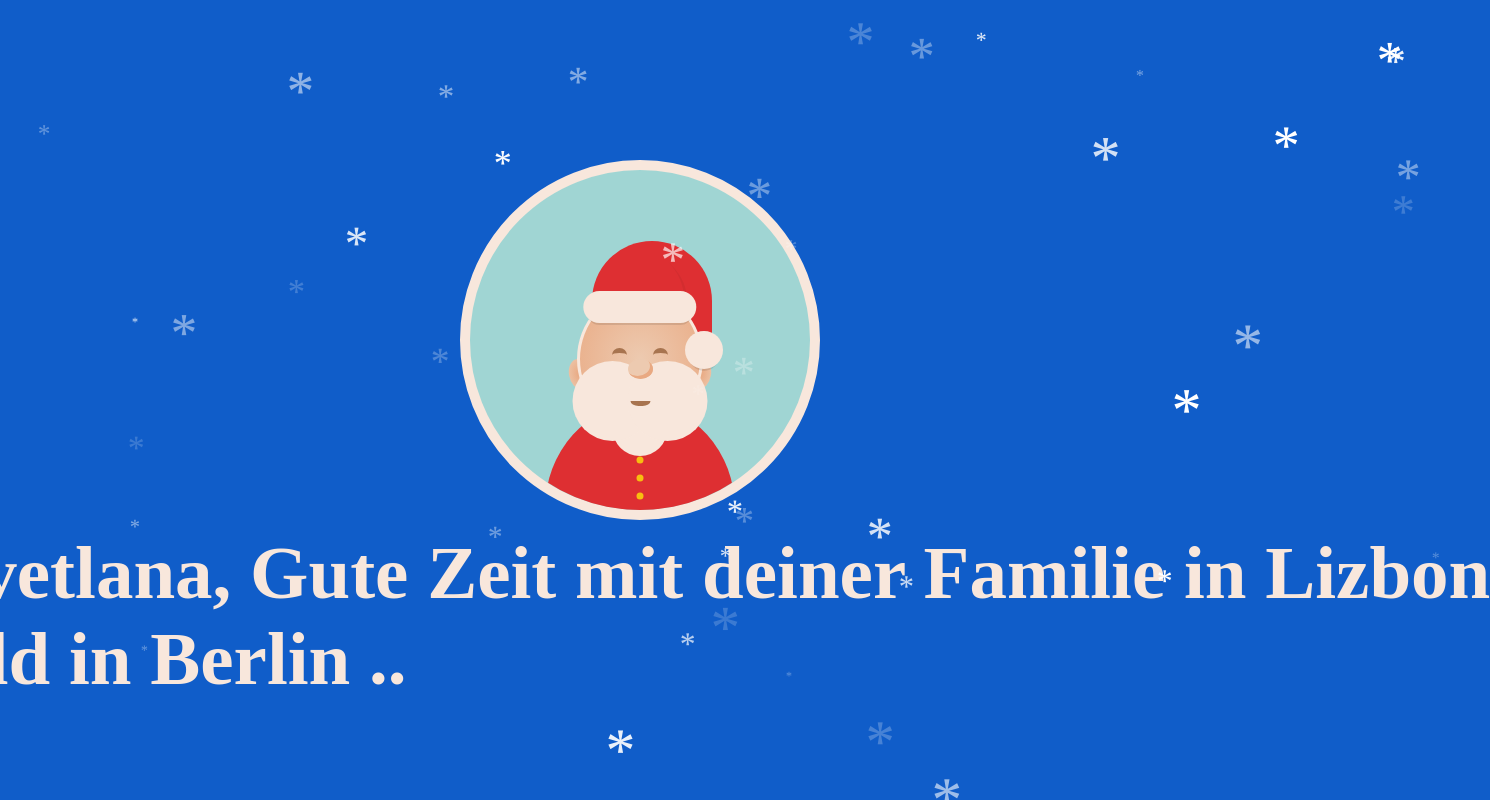
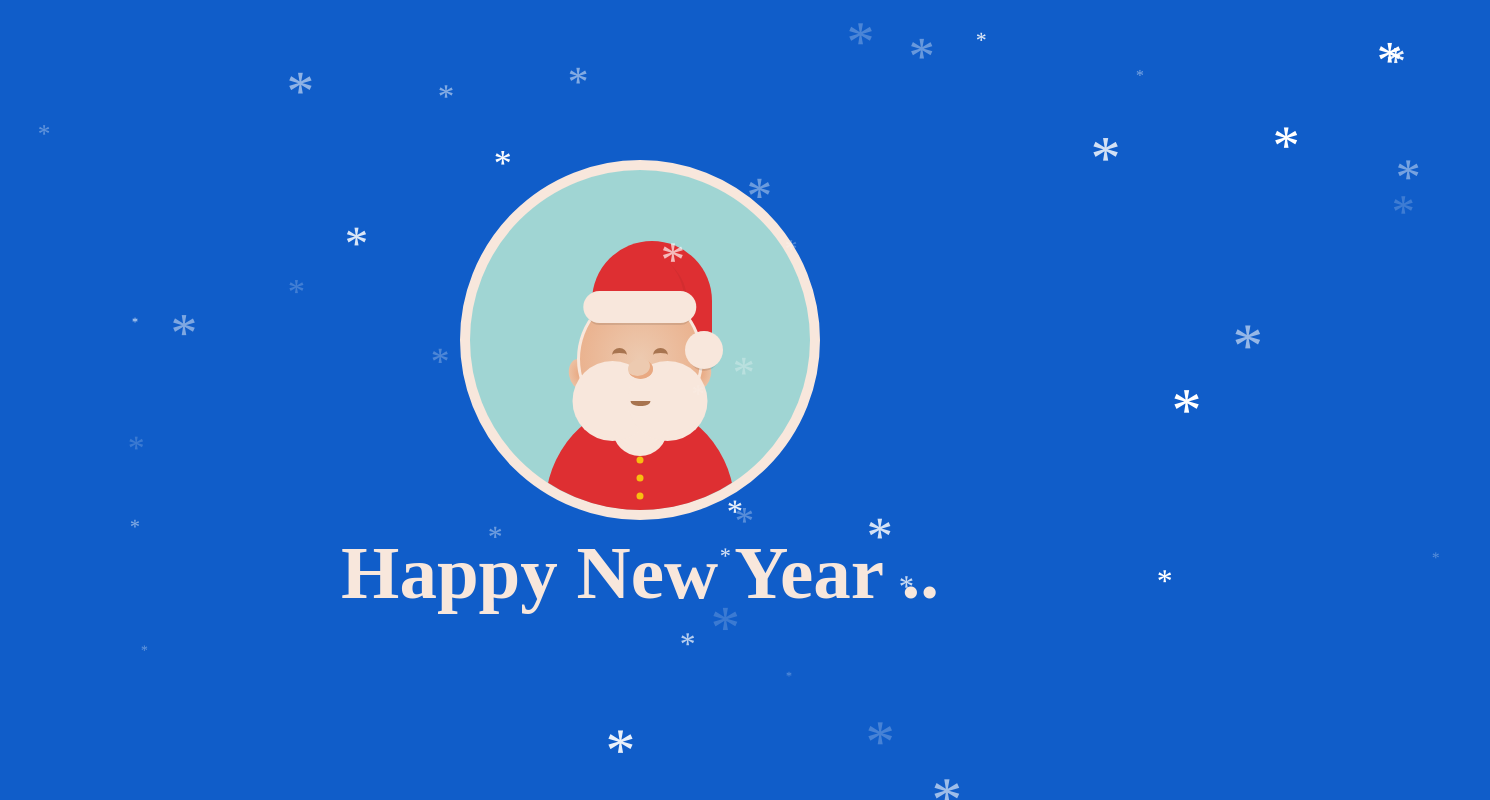
Before and after one commit to halukoz/christmas_card, a plain HTML site: page index.html in a window 1280 px wide. Shown: the whole page, 1490 px wide, since content can reach past the window. Drawn offline with Linux system fonts and the light colour scheme; a web font is replaced by a local one.

Commit message:
Update index.html

```diff
--- a/index.html
+++ b/index.html
@@ -33,7 +33,7 @@ frameborder="0" allowfullscreen></iframe>
 		</div>
 	</div>
 	<div class="message">
-		<h1>Hey Svetlana, Gute Zeit mit deiner Familie in Lizbon <br> Bis bald in Berlin ..</h1>
+		<h1>Happy New Year ..</h1>
 </div>
 
 </body>
```
